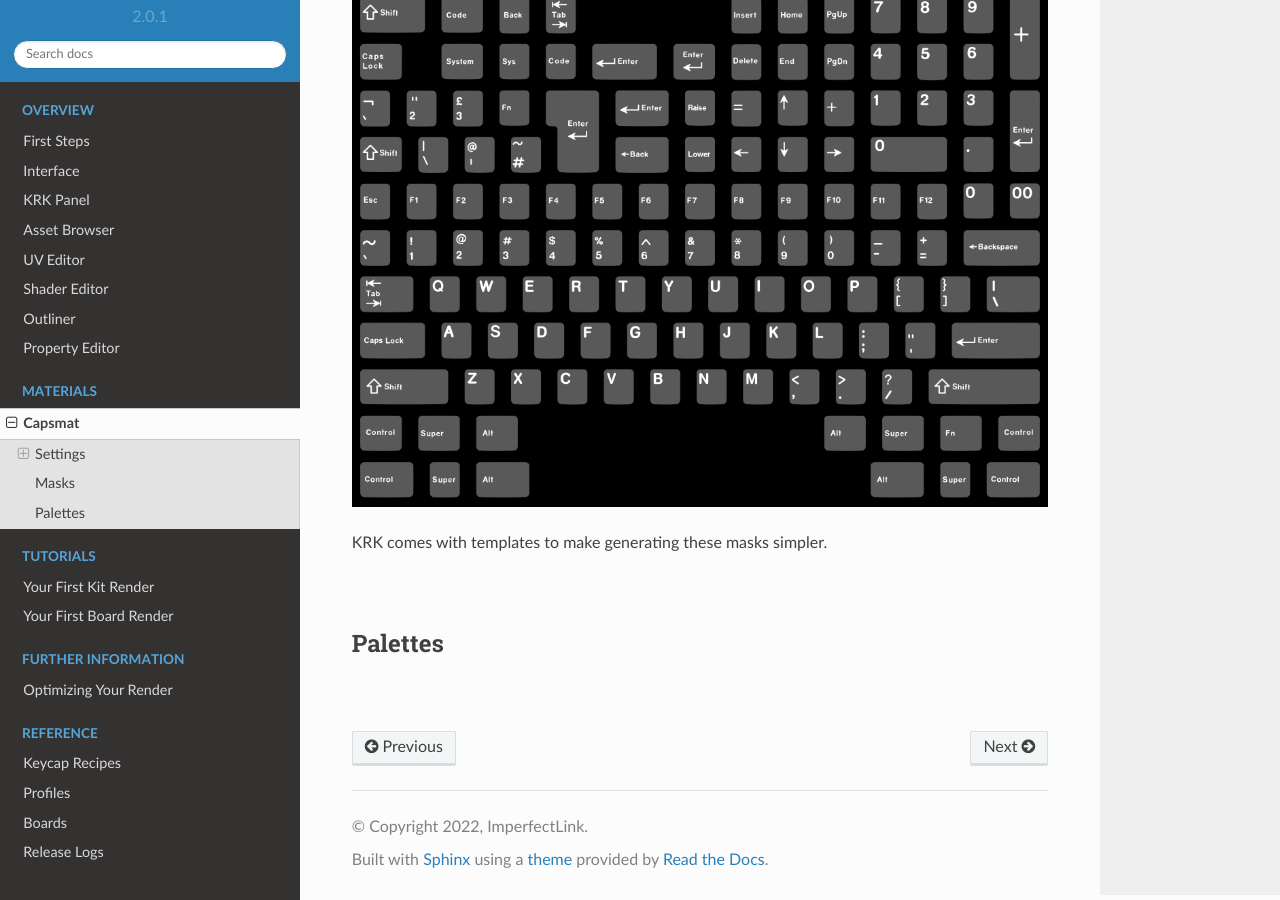
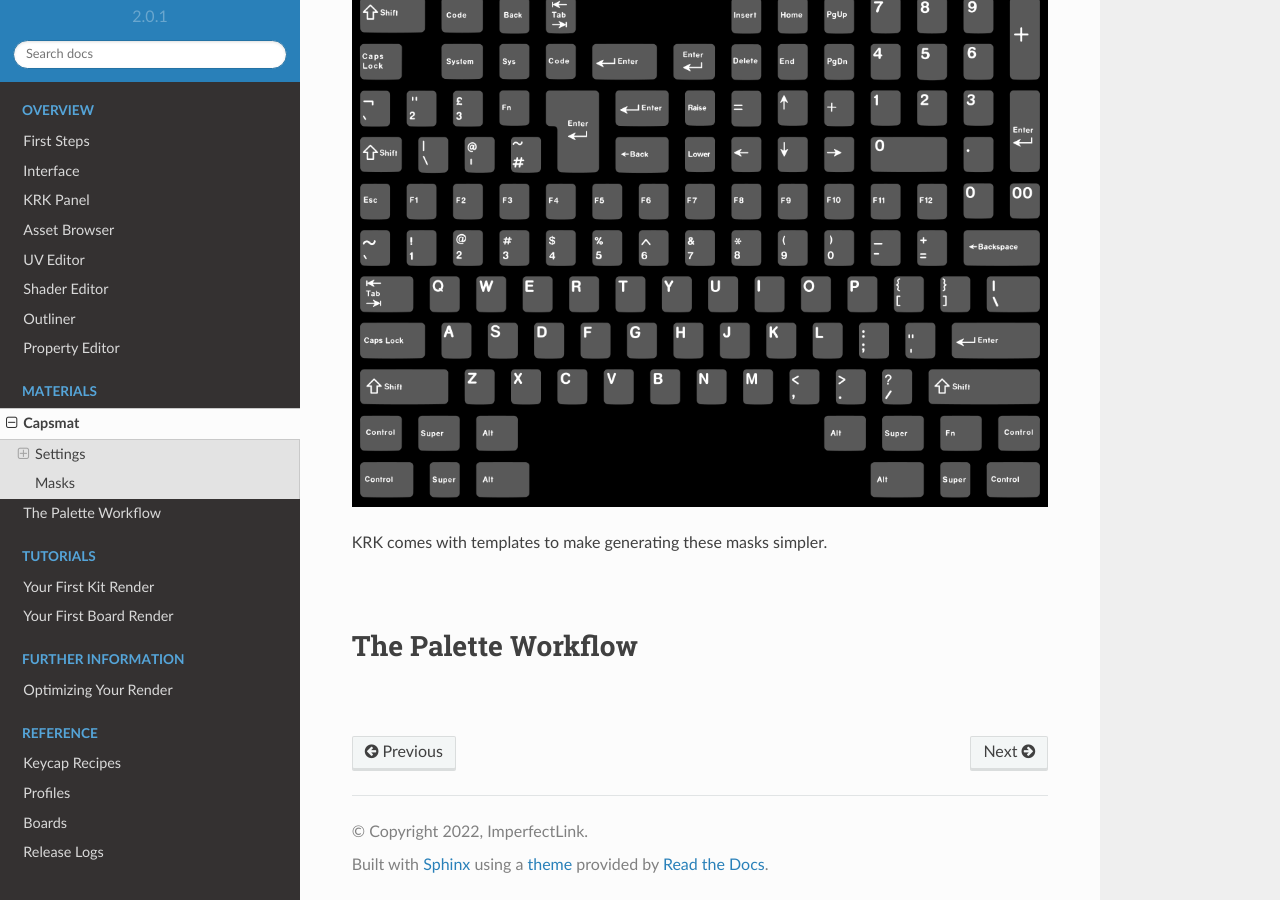
Before and after one commit to imperfectlink/KeyboardRenderKit, a Sphinx documentation site: the page built from docs/source/capsmat.rst, in a window 1280 px wide and 900 px high, scrolled down 7128 px. Built offline with Sphinx 7.4.7 and the Read the Docs theme 2.0.0, drawn with Linux system fonts in a browser that asks for light colours.

Commit message:
Update capsmat.rst

```diff
--- a/docs/source/capsmat.rst
+++ b/docs/source/capsmat.rst
@@ -114,7 +114,7 @@ KRK comes with templates to make generating these masks simpler.
 
 |
 
-Palettes
-----
+The Palette Workflow
+~~~~
 
 |
```
